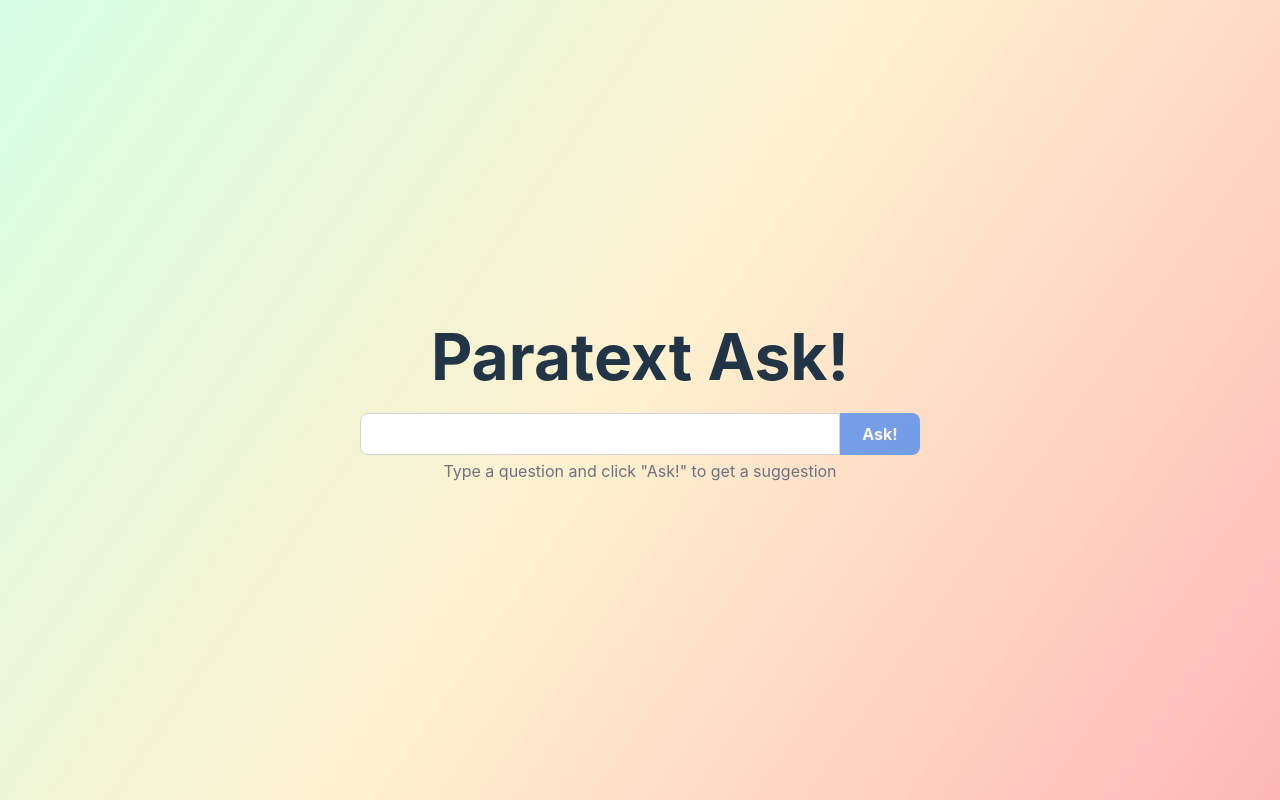
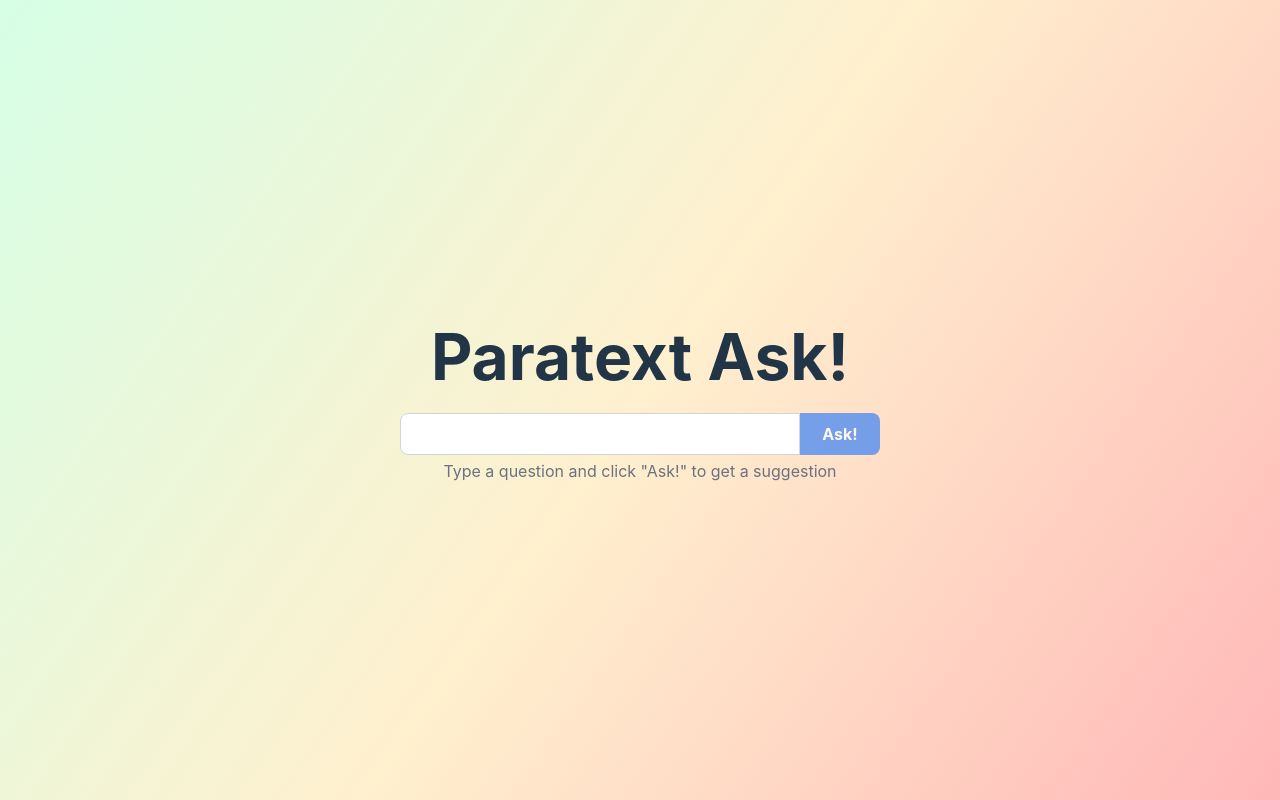
Before and after one commit to jcuenod/paratext-ask, a React (Vite) app: page / in a window 1280 px wide. Built offline with nearby package versions, Linux system fonts and the light colour scheme; no server answers.

Commit message:
Improve spacing for different screen sizes

```diff
--- a/src/components/AnswerBox.tsx
+++ b/src/components/AnswerBox.tsx
@@ -38,7 +38,7 @@ export const AnswerBox = ({
 	return (
 		<div
 			className={
-				"flex rounded-lg mt-2 p-6 text-left w-[48rem] border border-gray-300 shadow-lg relative transition-all duration-300" +
+				"flex rounded-lg mt-2 p-6 text-left md:w-[32rem] lg:w-[48rem] border border-gray-300 shadow-lg relative transition-all duration-300" +
 				(isBusy ? " blur-sm pointer-events-none" : "")
 			}
 			style={{ background: "rgba(255, 255, 255, 0.6)" }}
--- a/src/components/QueryBox.tsx
+++ b/src/components/QueryBox.tsx
@@ -31,13 +31,12 @@ export const QueryBox = ({
 				}
 			}}
 		>
-			<div className="flex">
+			<div className="flex md:min-w-[30rem] min-w-[20rem]">
 				<input
 					className={`
                         border border-gray-300 rounded-l-lg outline-none
                         active:border-blue-500
                         focus:border-blue-500
-                        min-w-[30rem]
                         py-2 px-4 w-full ${className}
                     `}
 					onChange={event => setInputValue(event.target.value)}
--- a/src/index.css
+++ b/src/index.css
@@ -31,7 +31,6 @@ body {
 #root {
 	max-width: 1280px;
 	margin: 0 auto;
-	padding: 2rem;
 	text-align: center;
 }
 
```
